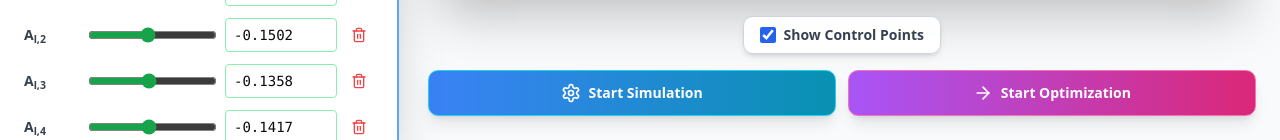
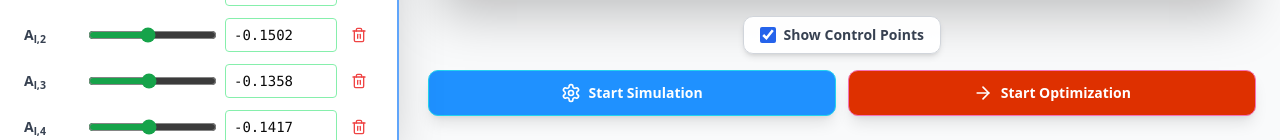
Before and after one commit to FYP-M4-Fluid-Simulator/Frontend-Code, a Next.js app: page /design in a window 1280 px wide. Shown: the part 660-800 px from the top of the page. Built offline with nearby package versions, Linux system fonts and the light colour scheme; no server answers.

Commit message:
Update UI of design page

```diff
--- a/src/app/design/page.tsx
+++ b/src/app/design/page.tsx
@@ -822,14 +822,14 @@ export default function DesignPage() {
           <div className="flex gap-3">
             <button
               onClick={handleNavigateToSimulate}
-              className="flex-1 flex justify-center items-center bg-gradient-to-r from-blue-500 to-cyan-600 hover:from-blue-600 hover:to-cyan-700 text-white px-6 py-3 rounded-lg transition-all font-semibold shadow-lg text-sm border border-cyan-400"
+              className="flex-1 flex justify-center items-center bg-[#1F91FF] hover:from-blue-600 hover:to-cyan-700 text-white px-6 py-3 rounded-lg transition-all font-semibold shadow-lg text-sm border border-cyan-400"
             >
               <Settings className="w-5 h-5 mr-2" />
               Start Simulation
             </button>
             <button
               onClick={handleNavigateToOptimize}
-              className="flex-1 flex justify-center items-center bg-gradient-to-r from-purple-500 to-pink-600 hover:from-purple-600 hover:to-pink-700 text-white px-6 py-3 rounded-lg transition-all font-semibold shadow-lg text-sm border border-pink-400"
+              className="flex-1 flex justify-center items-center bg-[#DE3000] hover:from-purple-600 hover:to-pink-700 text-white px-6 py-3 rounded-lg transition-all font-semibold shadow-lg text-sm border border-pink-400"
             >
               <ArrowRight className="w-5 h-5 mr-2" />
               Start Optimization
```
